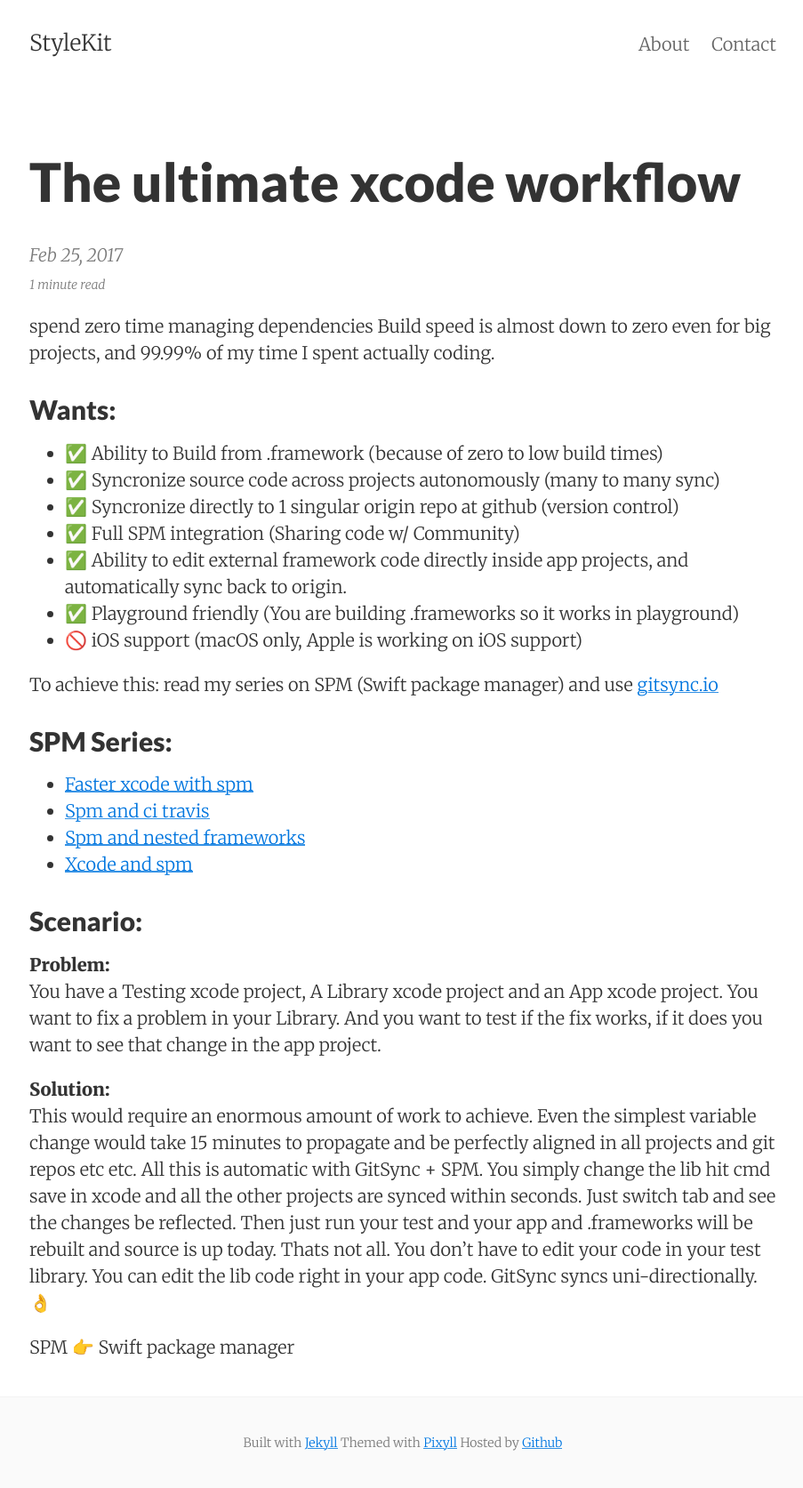
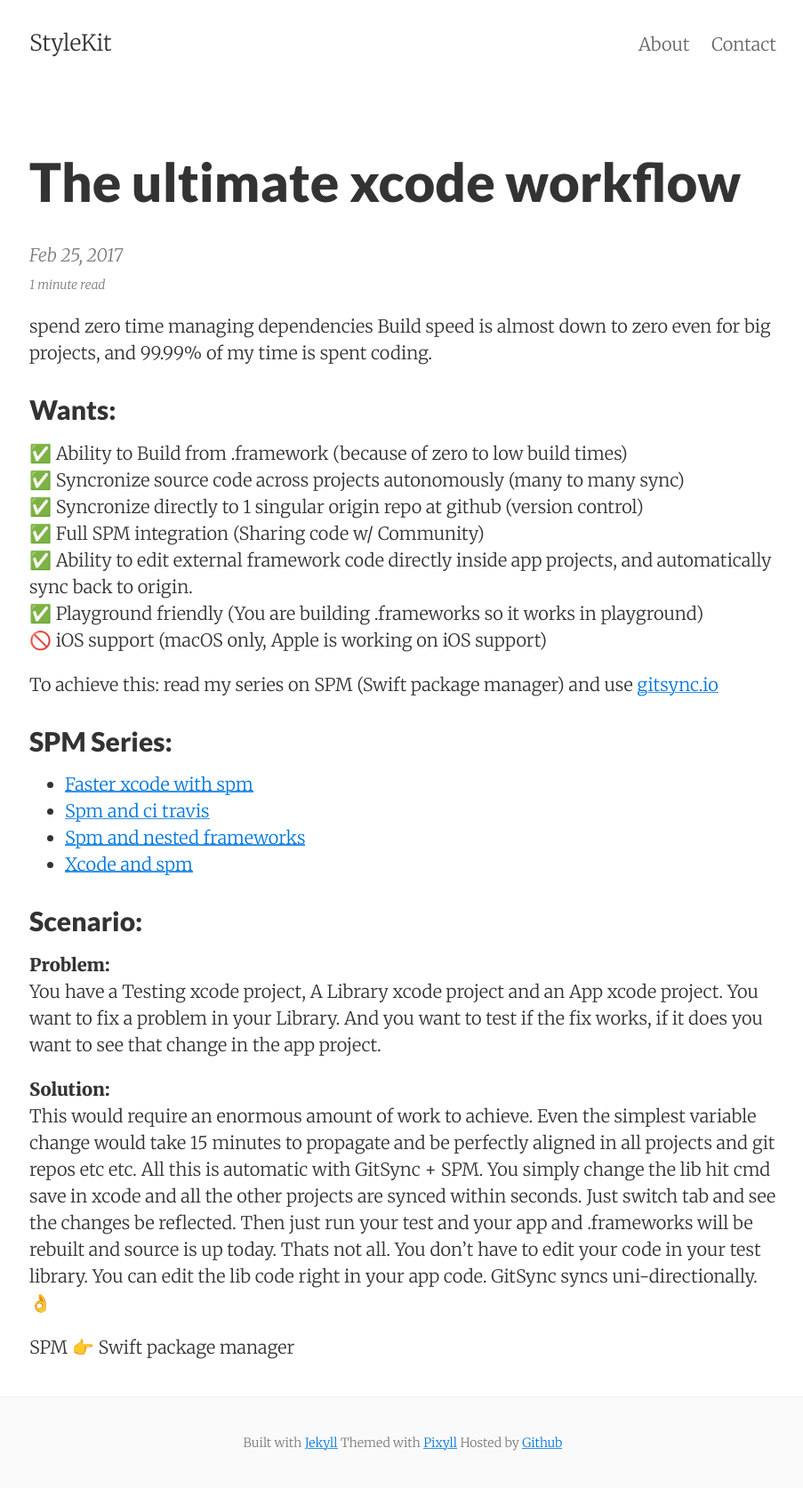
Before and after one commit to stylekit/stylekit.github.io, a Jekyll site: the page built from _posts/2017-02-25-The-ultimate-XCode-workflow.md, in a window 1280 px wide. Shown: the whole page at 89% size, without its empty margins (187-1090 px from the left). Built offline with Jekyll 4.4.1, drawn with Linux system fonts in a browser that asks for light colours; nearby versions of some CDN libraries; comment, search, counter and statistics services are not loaded.

Commit message:
Files modified: 1


Modified 1 file:
_posts/2017-02-25-The-ultimate-XCode-workflow.md

```diff
--- a/_posts/2017-02-25-The-ultimate-XCode-workflow.md
+++ b/_posts/2017-02-25-The-ultimate-XCode-workflow.md
@@ -1,15 +1,15 @@
-spend zero time managing dependencies <!--more-->Build speed is almost down to zero even for big projects, and 99.99% of my time I spent actually coding.
+spend zero time managing dependencies <!--more-->Build speed is almost down to zero even for big projects, and 99.99% of my time is spent coding.
 
 
 ## Wants:
 
-- ✅ Ability to Build from .framework (because of zero to low build times)
-- ✅ Syncronize source code across projects autonomously (many to many sync)
-- ✅ Syncronize directly to 1 singular origin repo at github (version control)
-- ✅ Full SPM integration (Sharing code w/ Community)
-- ✅ Ability to edit external framework code directly inside app projects, and automatically sync back to origin.
-- ✅ Playground friendly (You are building .frameworks so it works in playground)
-- 🚫 iOS support  (macOS only, Apple is working on iOS support)
+✅ Ability to Build from .framework (because of zero to low build times)
+✅ Syncronize source code across projects autonomously (many to many sync)
+✅ Syncronize directly to 1 singular origin repo at github (version control)
+✅ Full SPM integration (Sharing code w/ Community)
+✅ Ability to edit external framework code directly inside app projects, and automatically sync back to origin.
+✅ Playground friendly (You are building .frameworks so it works in playground)
+🚫 iOS support  (macOS only, Apple is working on iOS support)
 
 To achieve this: read my series on SPM (Swift package manager) and use [gitsync.io](http://www.gitsync.io)
 
```
